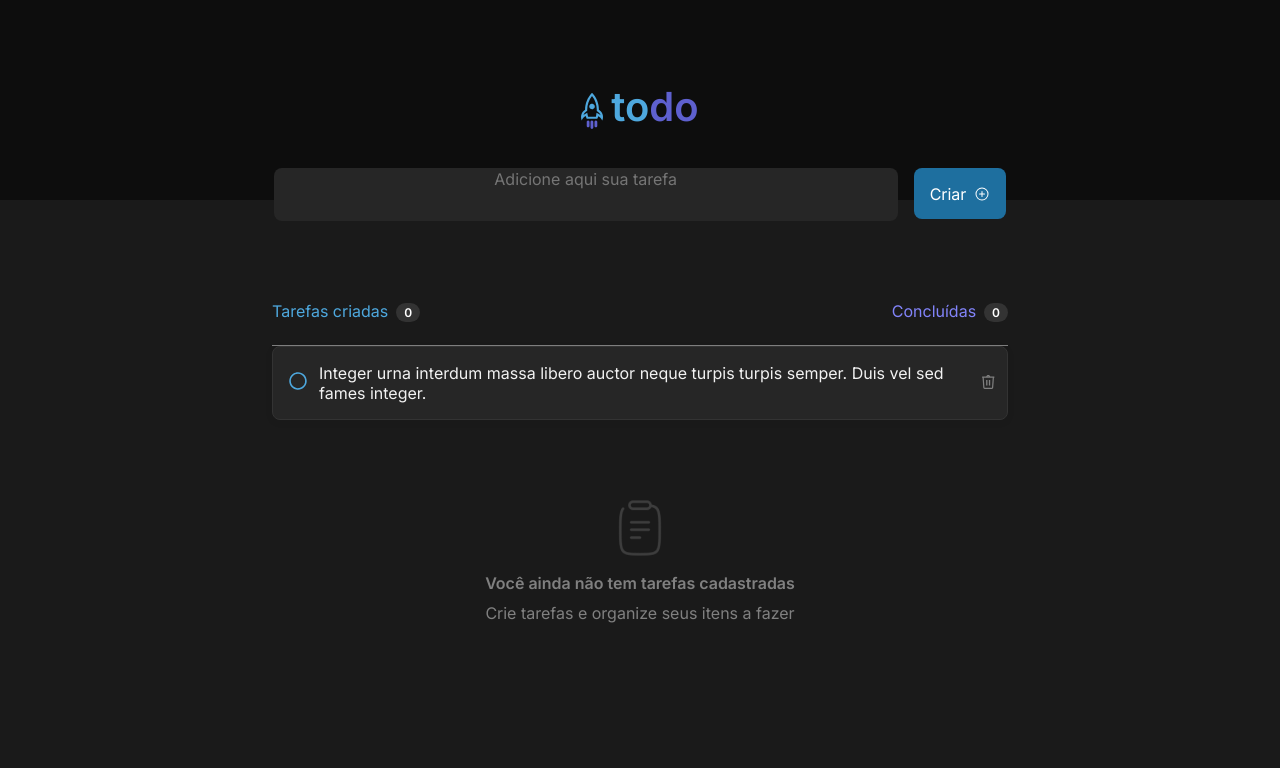
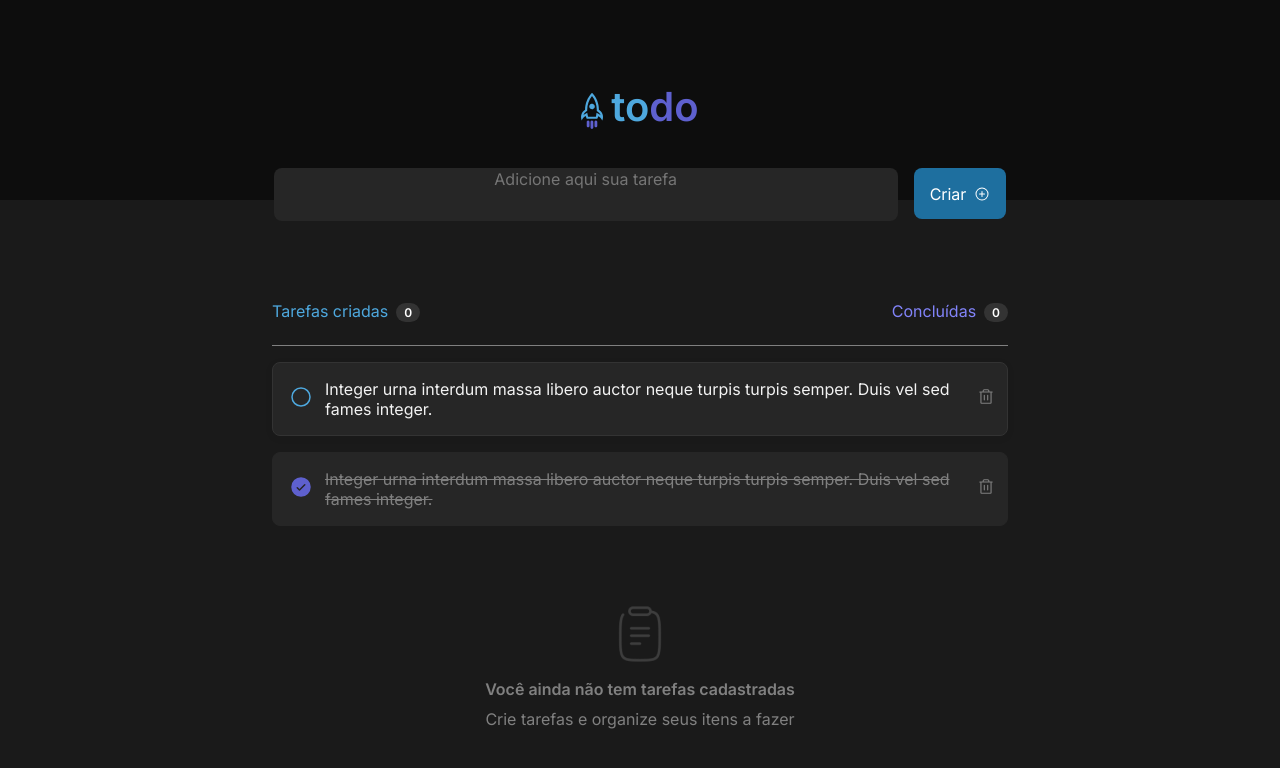
Before and after one commit to souph1s/desafio_rocket, a React (Vite) app in the folder desafio-rocket/: page / in a window 1280 px wide. Shown: the top 768 px of the page. Built offline with nearby package versions, Linux system fonts and the light colour scheme.

Commit message:
visual done

```diff
--- a/desafio-rocket/src/components/AddTask/AddTask.module.css
+++ b/desafio-rocket/src/components/AddTask/AddTask.module.css
@@ -18,6 +18,11 @@
   vertical-align: middle;
 }
 
+.taskForm textarea:focus {
+  outline: none;
+  border: 1px solid var(--purpledark);
+}
+
 .taskForm button {
   display: flex;
   border: 0;
@@ -27,9 +32,14 @@
   color: var(--white);
   margin-left: 1rem;
   height: 3.2rem;
-
   justify-content: center;
   align-items: center;
+}
+
+.taskForm button:hover {
+  cursor: pointer;
+  background: var(--blue);
+  transition: background-color 0.2s;
 }
 
 .taskForm span {
--- a/desafio-rocket/src/components/Tasks/Tasks.module.css
+++ b/desafio-rocket/src/components/Tasks/Tasks.module.css
@@ -89,6 +89,7 @@
 }
 
 .tasksAdded {
+  margin-top: 1rem;
   background: var(--gray-500);
   padding: 1rem;
   display: flex;
@@ -105,17 +106,56 @@
 .checkButton {
   background: transparent;
   border: 0;
-  color: var(--gray-400);
+  color: var(--blue);
   cursor: pointer;
+}
+
+.checkButton :hover {
+  background-color: #1e6f9f; /* Cor de fundo no hover */
+  border-radius: 80%;
+  transition: background-color 0.3s ease;
+}
+
+.checkedButton {
+  background: transparent;
+  border: 0;
+  color: var(--purpledark);
+  cursor: pointer;
+}
+
+.checkedButton :hover {
+  color: var(--purple); /* Cor de fundo no hover */
+  transition: background-color 0.3s ease;
 }
 
 .trashButton {
   background: transparent;
   border: 0;
-  color: var(--gray-400);
+  color: var(--gray-300);
   cursor: pointer;
   position: absolute;
   right: 12px; /* Ajusta para a posição desejada no eixo x */
   bottom: 50%; /* Ajusta para a posição desejada no eixo y */
   transform: translateY(50%); /* Ajusta para a posição desejada no eixo y */
 }
+
+.trashButton :hover {
+  border-radius: 4px;
+  background: var(--gray-400);
+  color: var(--red);
+}
+
+.completedTask {
+  margin-top: 1rem;
+  padding: 1rem;
+  display: flex;
+  justify-content: left;
+  gap: 12px;
+  width: 46rem;
+  position: relative;
+  border-radius: 8px;
+  border: 1px solid var(--gray-500);
+  background: var(--gray-500);
+  color: var(--gray-300);
+  text-decoration: line-through;
+}
--- a/desafio-rocket/src/components/Tasks/Tasks.tsx
+++ b/desafio-rocket/src/components/Tasks/Tasks.tsx
@@ -1,3 +1,4 @@
+import { CheckCircle, Circle, Trash } from "@phosphor-icons/react";
 import styles from "./Tasks.module.css";
 
 export function Tasks() {
@@ -19,12 +20,25 @@ export function Tasks() {
       <div className={styles.centeredTasks}>
         <p className={styles.tasksAdded}>
           <button className={styles.checkButton}>
-            <img src="/src/assets/Radio.svg" />
+            <Circle size={24} />
           </button>
           Integer urna interdum massa libero auctor neque turpis turpis semper.
           Duis vel sed fames integer.
           <button className={styles.trashButton}>
-            <img src="/src/assets/Trash.svg" />
+            <Trash size={18} />
+          </button>
+        </p>
+      </div>
+
+      <div className={styles.centeredTasks}>
+        <p className={styles.completedTask}>
+          <button className={styles.checkedButton}>
+            <CheckCircle size={24} weight="fill" />
+          </button>
+          Integer urna interdum massa libero auctor neque turpis turpis semper.
+          Duis vel sed fames integer.
+          <button className={styles.trashButton}>
+            <Trash size={18} />
           </button>
         </p>
       </div>
--- a/desafio-rocket/src/global.css
+++ b/desafio-rocket/src/global.css
@@ -1,5 +1,6 @@
 :root {
   --white: #fff;
+  --red: #e25858;
   --blue-dark: #1e6f9f;
   --blue: #4ea8de;
   --purple: #8284fa;
```
